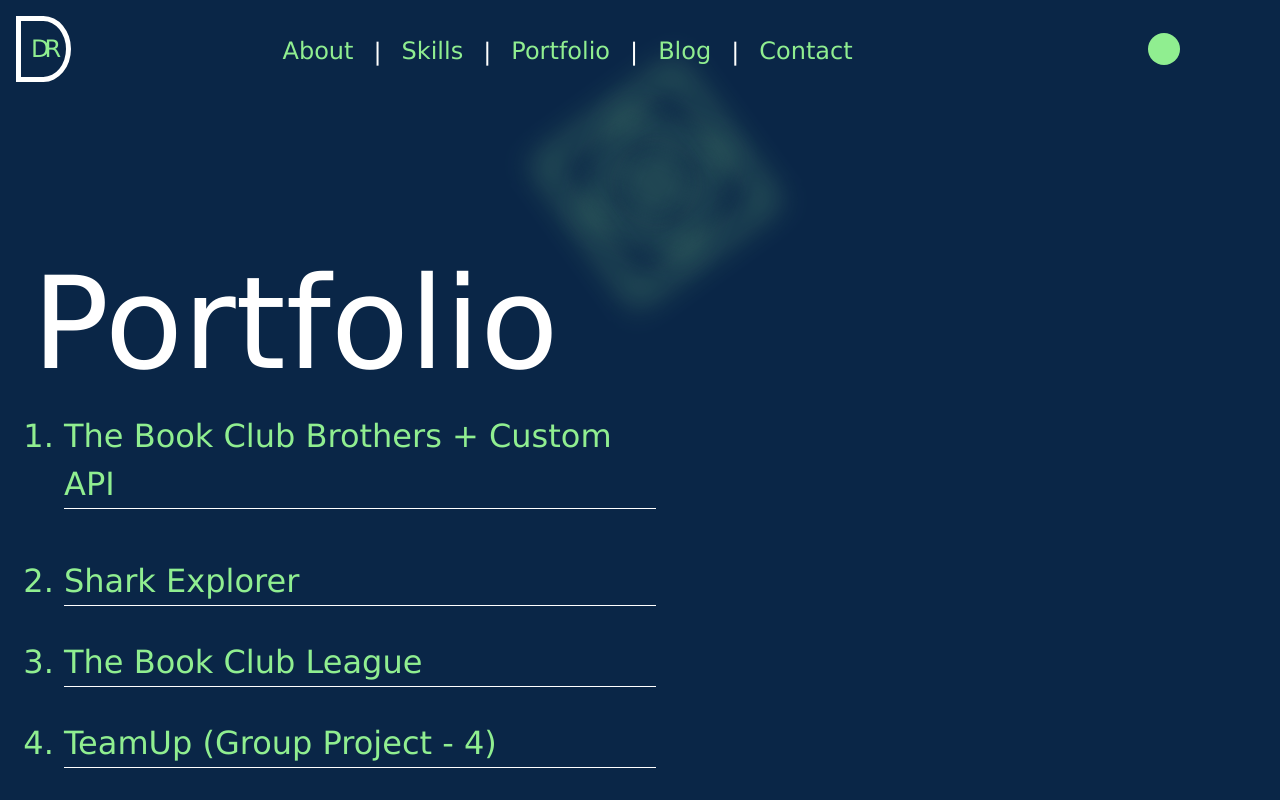
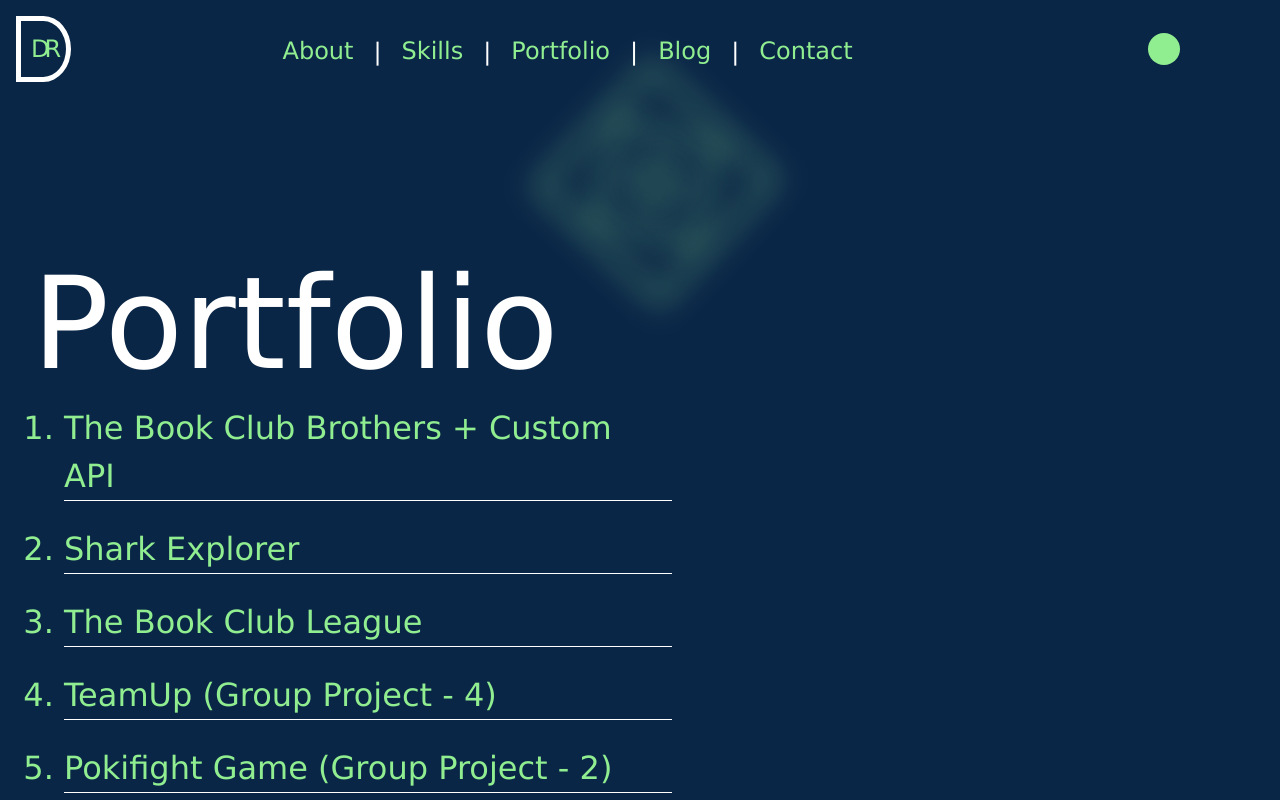
Before and after one commit to DarrellRoberts/portfolio, a Next.js app: page /portfolio in a window 1280 px wide. Shown: the top 800 px of the page. Built offline with nearby package versions, Linux system fonts and the light colour scheme.

Commit message:
fixed minor margin error

```diff
--- a/src/app/portfolio/projects.module.css
+++ b/src/app/portfolio/projects.module.css
@@ -11,7 +11,6 @@
   .titleCon {
     display: flex;
     flex-direction: column-reverse;
-    /* align-items: center; */
     margin-left: 2rem;
     animation: fadeIn 0.5s linear 0s 1;
   }
--- a/src/components/carousel/carousel.module.css
+++ b/src/components/carousel/carousel.module.css
@@ -5,11 +5,10 @@
 }
 
 .portfolioCon {
-  margin: 2rem 2rem;
+  margin: 1.5rem 0rem 1.5rem 2rem;
 }
 
 .portfolioCon li {
-  margin-bottom: 1rem;
   font-size: 2rem;
   border-bottom-color: white;
   border-bottom-width: 1px;
```
